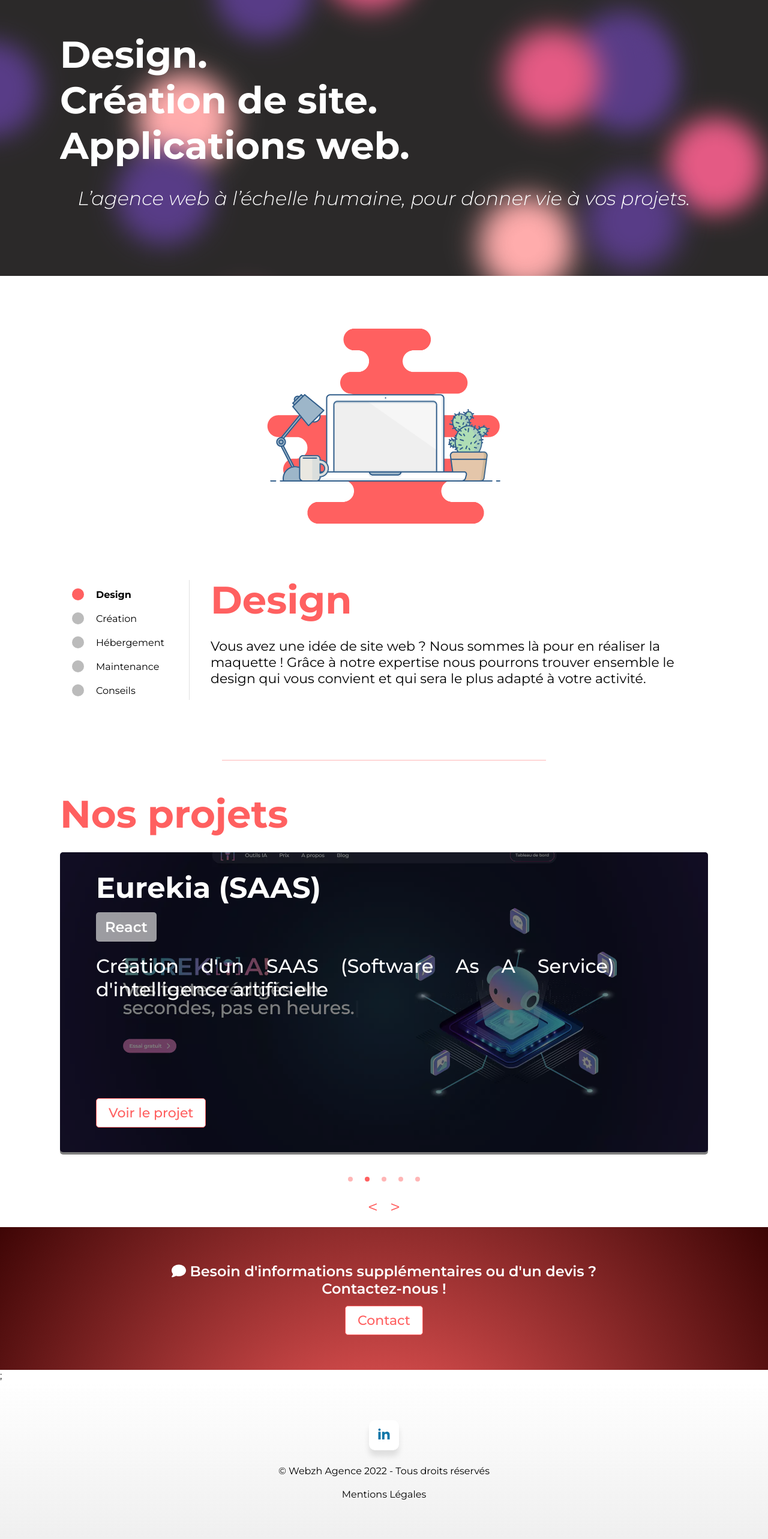
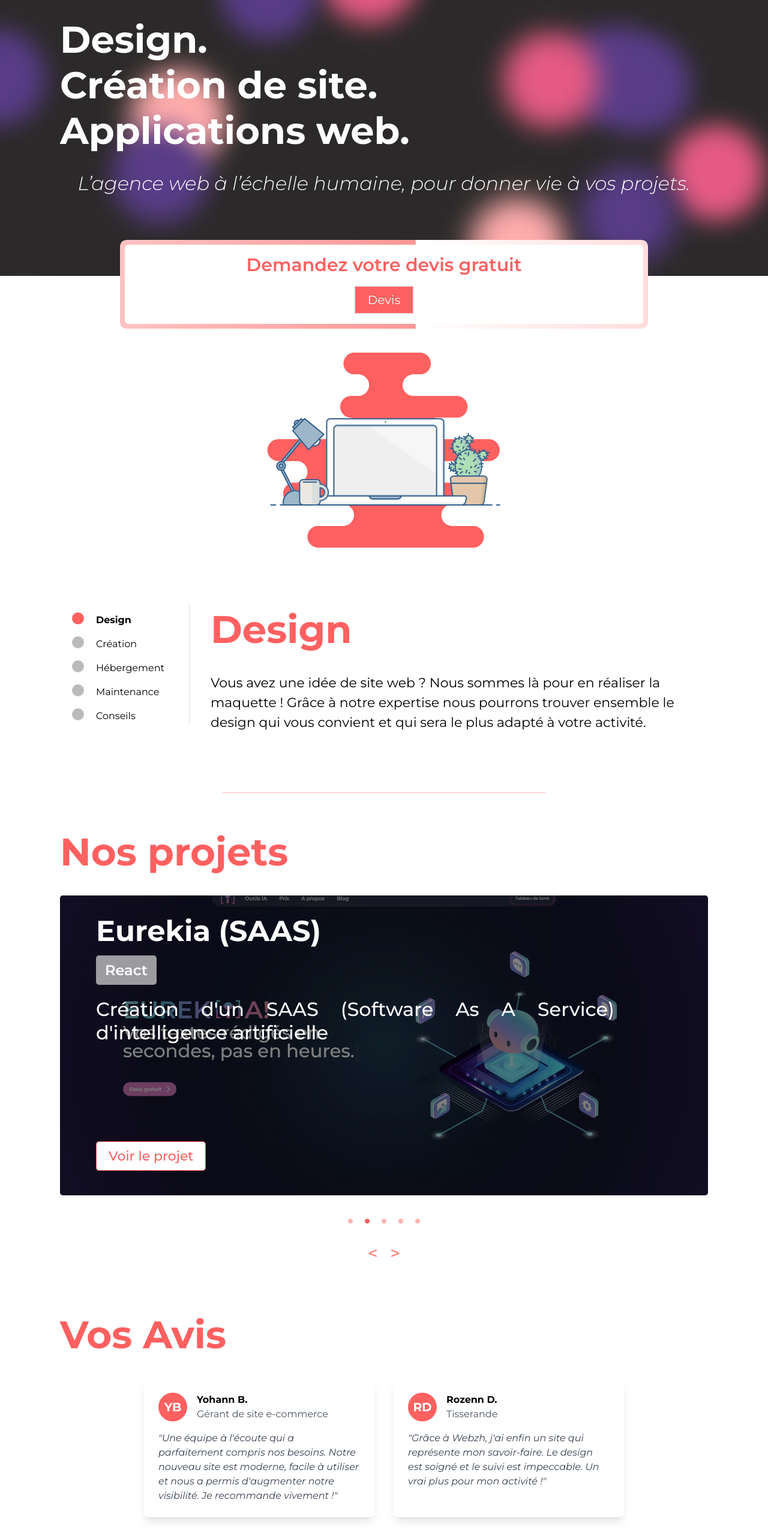
Before and after one commit to jeanchok/webagence, a Next.js app: page / in a window 1280 px wide. Shown: the part 220-2786 px from the top of the page at 60% size. Built offline with nearby package versions, Linux system fonts and the light colour scheme; grey boxes are pictures that could not be loaded.

Commit message:
add CTA + Temoignanges + photo

```diff
--- a/components/Footer.js
+++ b/components/Footer.js
@@ -43,7 +43,7 @@ const Footer = () => {
             // </div>
           }
         </div>
-        <p>© Webzh Agence 2022 - Tous droits réservés</p>
+        <p>© Webmtl Agence 2022 - Tous droits réservés</p>
         <Link href="/mentionslegales" className="mentionsLink">
           Mentions Légales
         </Link>
--- a/components/Header.js
+++ b/components/Header.js
@@ -1,11 +1,11 @@
-import React from 'react';
-import Navbar from './Navbar';
+import React from "react";
+import Navbar from "./Navbar";
 import Link from "next/link";
 
 const Header = () => {
   return (
     <header>
-            <div className='headerBackground'>
+      <div className="headerBackground">
         <div className="background">
           <span></span>
           <span></span>
@@ -29,14 +29,19 @@ const Header = () => {
           <span></span>
         </div>
       </div>
-            <div className='navbarContainer'>
-                <div className='logoContainer'>
-                    <img className='logoContainer__img' src=".\img\imgSite\logo webzh white.png" alt="Webzh Agence, création de site web tout simplement" />
-                    <Link href='/' className='logoContainer__text'>Webzh Agence</Link>
+      <div className="navbarContainer">
+        <div className="logoContainer">
+          <img
+            className="logoContainer__img"
+            src=".\img\imgSite\logo webzh white.png"
+            alt="Webzh Agence, création de site web tout simplement"
+          />
+          <Link href="/" className="logoContainer__text">
+            Webmtl Agence
+          </Link>
         </div>
         <Navbar />
       </div>
-
     </header>
   );
 };
--- a/package.json
+++ b/package.json
@@ -28,7 +28,10 @@
     "styled-components": "^5.3.5"
   },
   "devDependencies": {
+    "autoprefixer": "^10.4.20",
     "eslint": "8.19.0",
-    "eslint-config-next": "12.2.0"
+    "eslint-config-next": "12.2.0",
+    "postcss": "^8.4.49",
+    "tailwindcss": "^3.4.16"
   }
 }
--- a/pages/_app.js
+++ b/pages/_app.js
@@ -1,7 +1,5 @@
-import Layout from "../components/Layout"
-import "../styles/index.scss"
-
-
+import Layout from "../components/Layout";
+import "../styles/index.scss";
 
 function MyApp({ Component, pageProps }) {
   return (
--- a/pages/agence.js
+++ b/pages/agence.js
@@ -8,7 +8,7 @@ const agence = () => {
   return (
     <>
       <Meta
-        title={"Webzh Agence | Notre Agence"}
+        title={"Webmtl Agence | Notre Agence"}
         description={
           "Envie de créer un site web ou une application web ? Vous êtes au bon endroit !"
         }
@@ -25,7 +25,7 @@ const agence = () => {
         <p>Découvrez notre agence.</p>
       </section>
       <section className="agenceTexte">
-        <h2>Webzh Agence</h2>
+        <h2>Webmtl Agence</h2>
         <p>
           Notre agence web basée à Montréal. Etant tous les 3 développeurs de
           métier, notre champ d’action gravite autour de la création de sites et
@@ -60,7 +60,7 @@ const agence = () => {
           <div className="agenceImages__Container">
             <img
               className="agenceImages__Container--img"
-              src="/img/imgSite/avatarmedhi.png"
+              src="/img/imgSite/mehdi.jpeg"
               alt="photo développeur medhi"
             ></img>
           </div>
--- a/pages/index.js
+++ b/pages/index.js
@@ -79,7 +79,7 @@ export default function Home() {
         }
       />
       <Header />
-      <section className="header_textContainer">
+      <section className="header_textContainer relative pb-[100px]">
         <div className="header_textContainer--flex">
           {/* <h1>Design. <br />
             Création de site. <br />
@@ -90,10 +90,28 @@ export default function Home() {
             <h1>Applications web.</h1>
           </div>
         </div>
-        <p>L’agence web à l’échelle humaine, pour donner vie à vos projets.</p>
+        <p className="sm:pb-[50px]">
+          L’agence web à l’échelle humaine, pour donner vie à vos projets.
+        </p>
+        <div className="absolute -bottom-[150px] sm:-bottom-[80px] left-0 right-0 flex flex-col items-center justify-center gap-4 z-10">
+          <div className="animated-border flex flex-col items-center justify-center gap-4 w-4/5 p-4 bg-white rounded-md">
+            <span className="text-[#FF6060] font-semibold sm:text-3xl text-xl text-center">
+              Demandez votre devis gratuit
+            </span>
+            <Link href="https://forms.gle/DoXGPtBHLjyKdhyJA" target="_blank">
+              <div className="cursor-pointer py-2 px-4 bg-[#FF6060] border-2 text-white rounded-sm w-[100px] text-center transition-all duration-300 hover:border-[#FF6060] hover:bg-white hover:text-[#FF6060] text-xl">
+                Devis
+              </div>
+            </Link>
+          </div>
+        </div>
       </section>
 
-      <section data-aos="fade-up" data-aos-duration="4000" className="section2">
+      <section
+        data-aos="fade-up"
+        data-aos-duration="4000"
+        className="section2 pt-10"
+      >
         <img
           layout="fill"
           src={"/img/imgSite/laptop-2298286.png"}
@@ -205,6 +223,63 @@ export default function Home() {
           ))}
         </AliceCarousel>
       </section>
+      <section>
+        <h2 className="mt-[50px] mb-[25px] font-bold text-[64px] text-[#FF6060]">
+          Vos Avis
+        </h2>
+        <div className="flex flex-wrap justify-center gap-8 mb-20 px-4">
+          <div className="bg-white p-6 rounded-lg shadow-lg max-w-sm">
+            <div className="flex items-center mb-4">
+              <div className="h-12 w-12 rounded-full bg-[#FF6060] flex items-center justify-center text-white text-xl font-bold">
+                YB
+              </div>
+              <div className="ml-4">
+                <h3 className="font-bold">Yohann B.</h3>
+                <p className="text-gray-600">Gérant de site e-commerce</p>
+              </div>
+            </div>
+            <p className="text-gray-700 italic">
+              "Une équipe à l'écoute qui a parfaitement compris nos besoins.
+              Notre nouveau site est moderne, facile à utiliser et nous a permis
+              d'augmenter notre visibilité. Je recommande vivement !"
+            </p>
+          </div>
+
+          <div className="bg-white p-6 rounded-lg shadow-lg max-w-sm">
+            <div className="flex items-center mb-4">
+              <div className="h-12 w-12 rounded-full bg-[#FF6060] flex items-center justify-center text-white text-xl font-bold">
+                RD
+              </div>
+              <div className="ml-4">
+                <h3 className="font-bold">Rozenn D.</h3>
+                <p className="text-gray-600">Tisserande</p>
+              </div>
+            </div>
+            <p className="text-gray-700 italic">
+              "Grâce à Webzh, j'ai enfin un site qui représente mon
+              savoir-faire. Le design est soigné et le suivi est impeccable. Un
+              vrai plus pour mon activité !"
+            </p>
+          </div>
+
+          <div className="bg-white p-6 rounded-lg shadow-lg max-w-sm">
+            <div className="flex items-center mb-4">
+              <div className="h-12 w-12 rounded-full bg-[#FF6060] flex items-center justify-center text-white text-xl font-bold">
+                VP
+              </div>
+              <div className="ml-4">
+                <h3 className="font-bold">Victor P.</h3>
+                <p className="text-gray-600">Entrepreneur</p>
+              </div>
+            </div>
+            <p className="text-gray-700 italic">
+              "Un travail professionnel du début à la fin. L'équipe a su mettre
+              en valeur nos projets avec un site élégant qui correspond
+              parfaitement à notre image. Je n'hésite pas à les recommander."
+            </p>
+          </div>
+        </div>
+      </section>
       <ContactUs />
     </>
   );
--- /dev/null
+++ b/postcss.config.js
@@ -0,0 +1,6 @@
+module.exports = {
+  plugins: {
+    tailwindcss: {},
+    autoprefixer: {},
+  },
+}
--- a/styles/globals.css
+++ b/styles/globals.css
@@ -1,3 +1,7 @@
+@tailwind base;
+@tailwind components;
+@tailwind utilities;
+
 html,
 body {
   padding: 0;
@@ -15,16 +19,38 @@ a {
   box-sizing: border-box;
 }
 
-.ContactUs__Container {
-  border: #0070f3 solid 1px;
+@keyframes borderRotate {
+  100% {
+    transform: rotate(360deg);
+  }
 }
 
-.Footer__container {
-  border: #FF6060 solid 1px;
-  position: fixed;
-  padding: 10px 10px 0px 10px;
-  bottom: 0;
-  width: 100%;
-  /* Height of the footer*/
-  background: rgb(241, 241, 241);
+.animated-border {
+  position: relative;
+  background: white;
 }
+
+.animated-border::before {
+  content: "";
+  position: absolute;
+  inset: -8px;
+  background: linear-gradient(90deg, white, #ff9797, white, #ff9797);
+  background-size: 400% 400%;
+  z-index: -1;
+  border-radius: 10px;
+  animation: 3s linear infinite, gradient 10s linear infinite;
+  mask: linear-gradient(#fff 0 0) content-box, linear-gradient(#fff 0 0);
+  mask-composite: exclude;
+  -webkit-mask: linear-gradient(#fff 0 0) content-box, linear-gradient(#fff 0 0);
+  -webkit-mask-composite: xor;
+  padding: 10px;
+}
+
+@keyframes gradient {
+  0% {
+    background-position: 0% 50%;
+  }
+  100% {
+    background-position: 400% 50%;
+  }
+}
--- a/styles/index.scss
+++ b/styles/index.scss
@@ -1,3 +1,4 @@
+@import "./globals.css";
 @import "./_settings";
 @import "./pages/_index";
 @import "./components/_Footer";
--- /dev/null
+++ b/tailwind.config.js
@@ -0,0 +1,11 @@
+/** @type {import('tailwindcss').Config} */
+module.exports = {
+  content: [
+    "./pages/**/*.{js,ts,jsx,tsx}",
+    "./components/**/*.{js,ts,jsx,tsx}",
+  ],
+  theme: {
+    extend: {},
+  },
+  plugins: [],
+};
```
Also changed, not shown: public/img/imgSite/mehdi.jpeg (added), 1 other file (tests, documents, lock files or other folders). Lines whose indentation alone changed are shown as unchanged.
